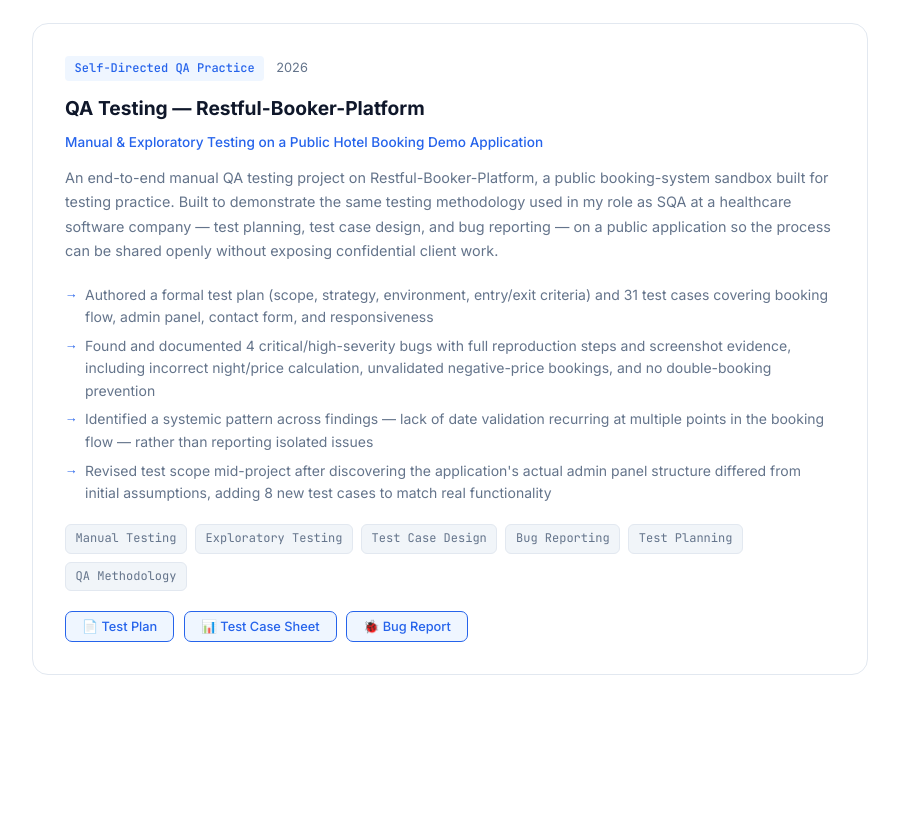
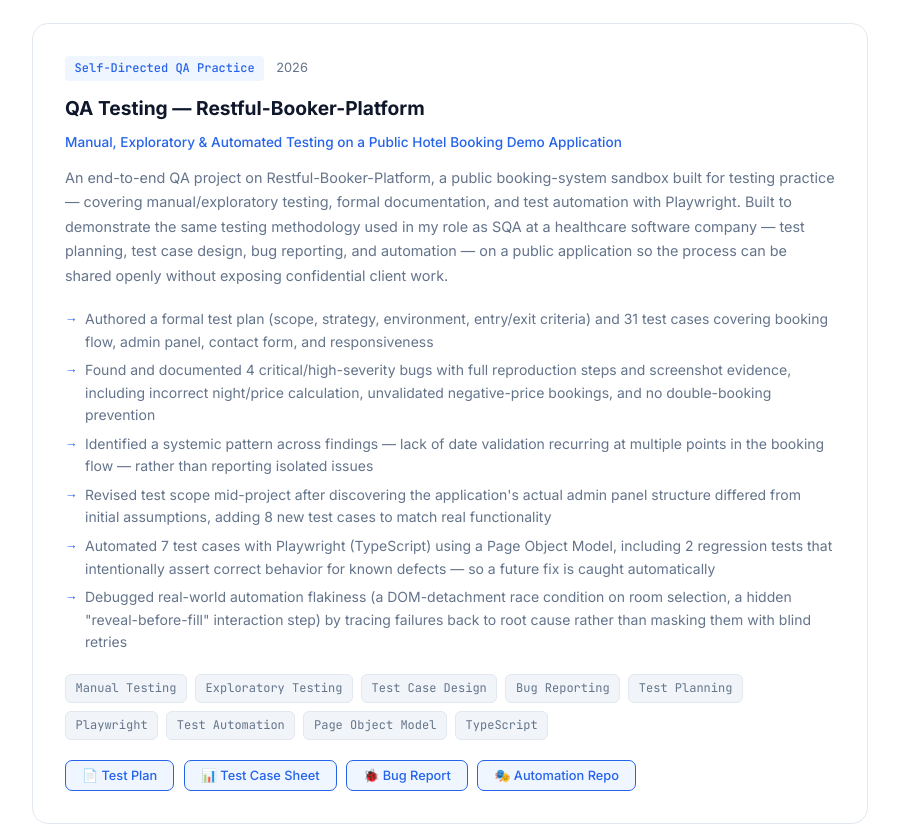
Before and after one commit to sofiyaa31/portfolio, a plain HTML site: page index.html in a window 1280 px wide. Shown: the part 3503-4328 px from the top of the page, without its empty margins (190-1089 px from the left). Drawn offline with Linux system fonts and the light colour scheme.

Commit message:
Add files via upload

```diff
--- a/index.html
+++ b/index.html
@@ -311,22 +311,26 @@
           <span class="project-year">2026</span>
         </div>
         <div class="project-title">QA Testing — Restful-Booker-Platform</div>
-        <div class="project-subtitle">Manual & Exploratory Testing on a Public Hotel Booking Demo Application</div>
-        <p class="project-desc">An end-to-end manual QA testing project on Restful-Booker-Platform, a public booking-system sandbox built for testing practice. Built to demonstrate the same testing methodology used in my role as SQA at a healthcare software company — test planning, test case design, and bug reporting — on a public application so the process can be shared openly without exposing confidential client work.</p>
+        <div class="project-subtitle">Manual, Exploratory & Automated Testing on a Public Hotel Booking Demo Application</div>
+        <p class="project-desc">An end-to-end QA project on Restful-Booker-Platform, a public booking-system sandbox built for testing practice — covering manual/exploratory testing, formal documentation, and test automation with Playwright. Built to demonstrate the same testing methodology used in my role as SQA at a healthcare software company — test planning, test case design, bug reporting, and automation — on a public application so the process can be shared openly without exposing confidential client work.</p>
         <ul class="project-highlights">
           <li>Authored a formal test plan (scope, strategy, environment, entry/exit criteria) and 31 test cases covering booking flow, admin panel, contact form, and responsiveness</li>
           <li>Found and documented 4 critical/high-severity bugs with full reproduction steps and screenshot evidence, including incorrect night/price calculation, unvalidated negative-price bookings, and no double-booking prevention</li>
           <li>Identified a systemic pattern across findings — lack of date validation recurring at multiple points in the booking flow — rather than reporting isolated issues</li>
           <li>Revised test scope mid-project after discovering the application's actual admin panel structure differed from initial assumptions, adding 8 new test cases to match real functionality</li>
+          <li>Automated 7 test cases with Playwright (TypeScript) using a Page Object Model, including 2 regression tests that intentionally assert correct behavior for known defects — so a future fix is caught automatically</li>
+          <li>Debugged real-world automation flakiness (a DOM-detachment race condition on room selection, a hidden "reveal-before-fill" interaction step) by tracing failures back to root cause rather than masking them with blind retries</li>
         </ul>
         <div class="project-tags">
           <span class="tag">Manual Testing</span><span class="tag">Exploratory Testing</span><span class="tag">Test Case Design</span>
-          <span class="tag">Bug Reporting</span><span class="tag">Test Planning</span><span class="tag">QA Methodology</span>
+          <span class="tag">Bug Reporting</span><span class="tag">Test Planning</span><span class="tag">Playwright</span>
+          <span class="tag">Test Automation</span><span class="tag">Page Object Model</span><span class="tag">TypeScript</span>
         </div>
         <div class="doc-btns">
           <button class="doc-btn" onclick="openModal('QA — Test Plan', 'docs/qa-rbp-testplan.pdf')">📄 Test Plan</button>
           <a href="docs/qa-rbp-testcases.xlsx" class="doc-link"><button class="doc-btn">📊 Test Case Sheet</button></a>
           <button class="doc-btn" onclick="openModal('QA — Bug Report', 'docs/qa-rbp-bugreport.pdf')">🐞 Bug Report</button>
+          <a href="https://github.com/sofiyaa31/qa-rbp-automation" target="_blank" class="doc-link"><button class="doc-btn">🎭 Automation Repo</button></a>
         </div>
       </div>
 
```
